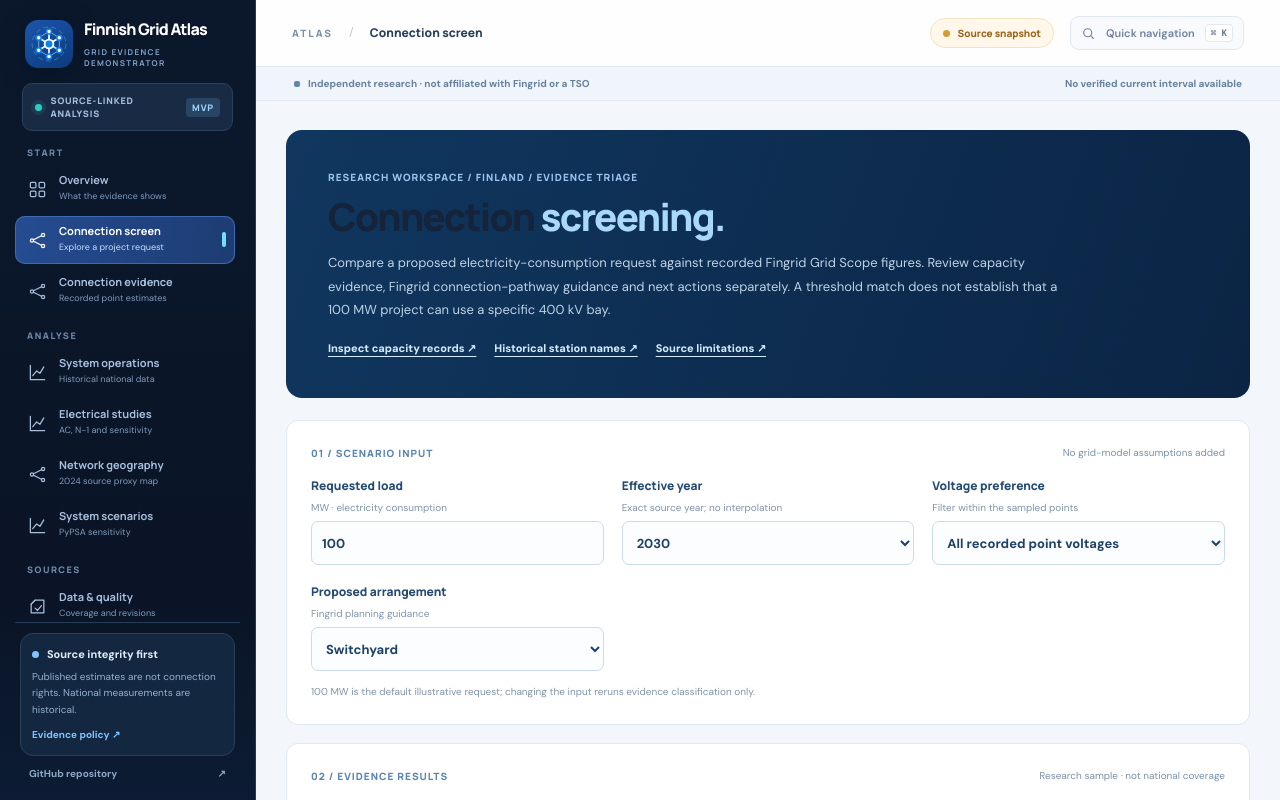
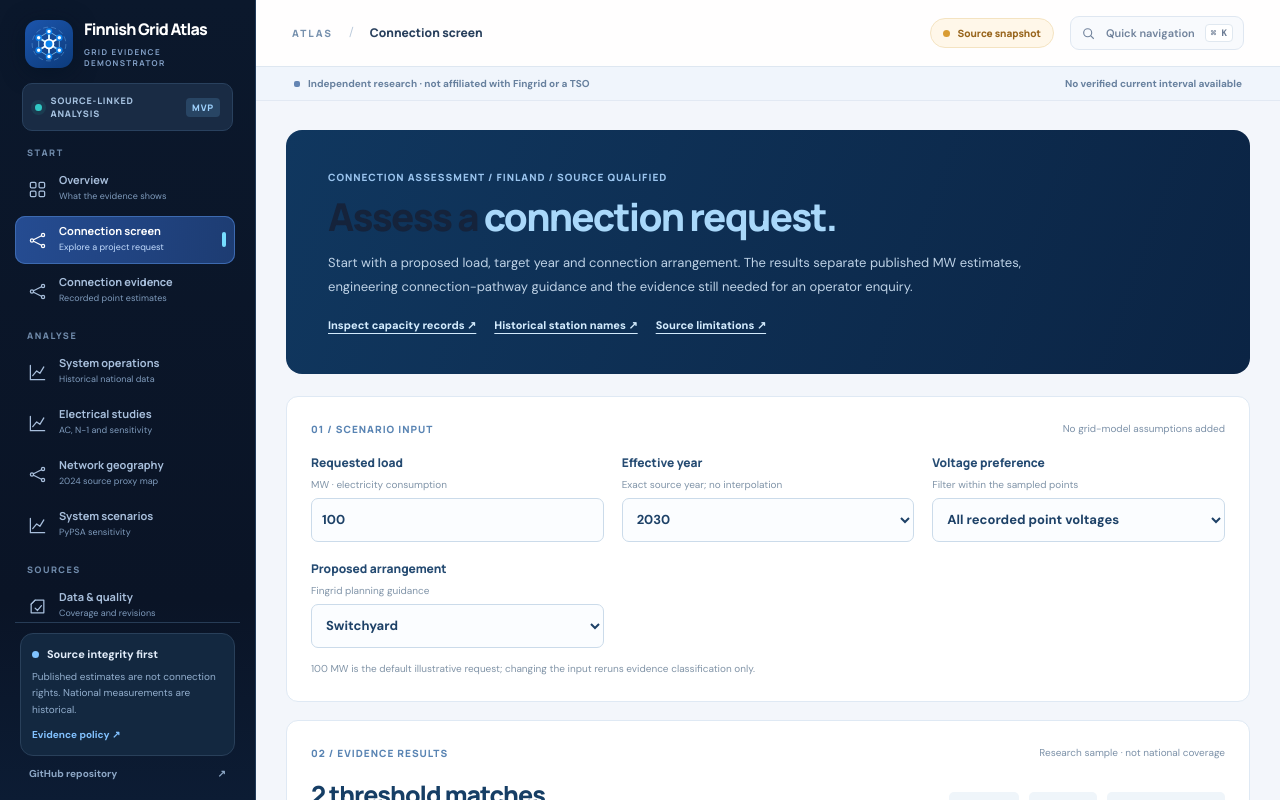
Before and after one commit to abhijith-sivaprasadan/finnish-grid-connection-evidence, a Next.js app in the folder website/: page /screening in a window 1280 px wide. Shown: the top 800 px of the page. Built offline with nearby package versions, Linux system fonts and the light colour scheme.

Commit message:
Audience-facing clear page framing without changing model results: website/src/app/screening/page.tsx

```diff
--- a/website/src/app/screening/page.tsx
+++ b/website/src/app/screening/page.tsx
@@ -22,9 +22,9 @@ export default async function Screening({searchParams}:{searchParams:SP}){
  try{evidence=await evidenceCatalogue();}catch{error="The read-only evidence store is unavailable. No sample numbers were substituted.";}
  return <section className="sc-page">
   <header className="sc-hero">
-    <div className="sc-eyebrow">RESEARCH WORKSPACE / FINLAND / EVIDENCE TRIAGE</div>
-    <h1>Connection <em>screening.</em></h1>
-    <p>Compare a proposed electricity-consumption request against recorded Fingrid Grid Scope figures. Review capacity evidence, Fingrid connection-pathway guidance and next actions separately. A threshold match does not establish that a 100 MW project can use a specific 400 kV bay.</p>
+    <div className="sc-eyebrow">CONNECTION ASSESSMENT / FINLAND / SOURCE QUALIFIED</div>
+    <h1>Assess a <em>connection request.</em></h1>
+    <p>Start with a proposed load, target year and connection arrangement. The results separate published MW estimates, engineering connection-pathway guidance and the evidence still needed for an operator enquiry.</p>
     <div className="sc-hero-links"><Link href="/connections">Inspect capacity records ↗</Link><Link href="/stations">Historical station names ↗</Link><Link href="/method">Source limitations ↗</Link></div>
   </header>
   {error&&<p className="notice warn" role="alert">{error}</p>}
```
